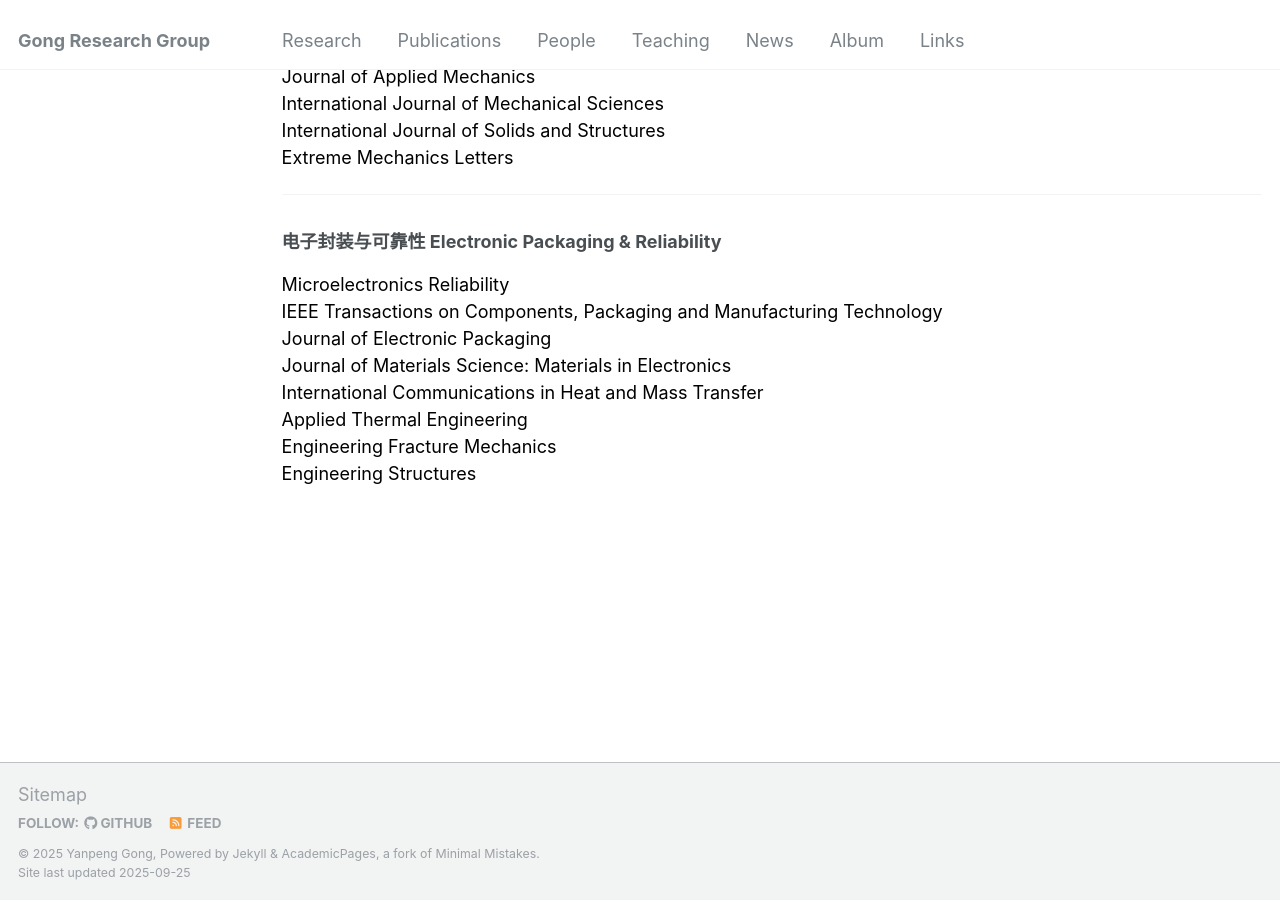
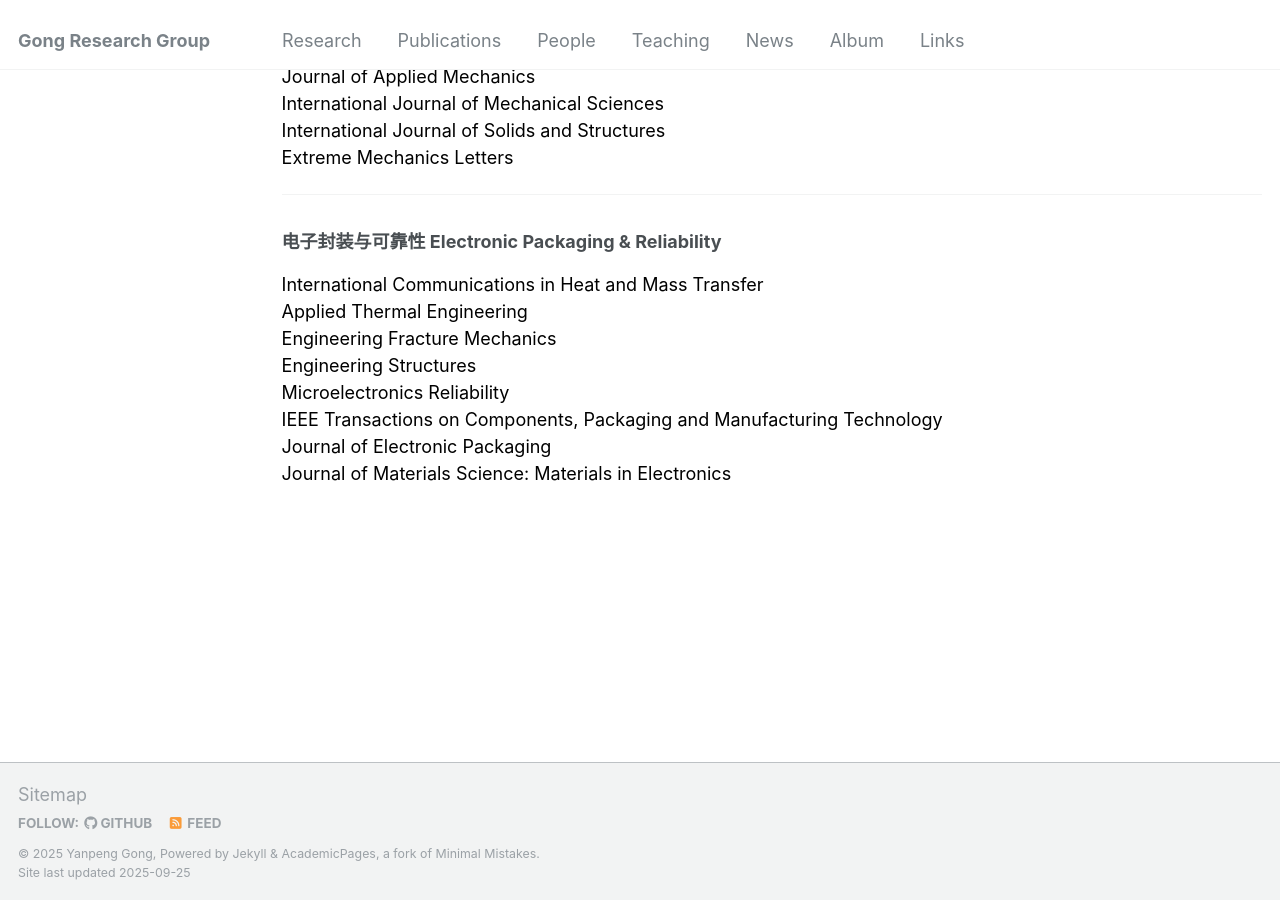
Before and after one commit to yanpeng-gong/yanpeng-gong.github.io, a Jekyll site: the page built from _links/ links.md, in a window 1280 px wide and 900 px high, scrolled down 853 px. Built offline with Jekyll 4.4.1, drawn with Linux system fonts in a browser that asks for light colours.

Commit message:
links pub

```diff
--- a/_links/ links.md
+++ b/_links/ links.md
@@ -54,12 +54,12 @@ author_profile: false
 <h3>电子封装与可靠性 Electronic Packaging & Reliability</h3>
 
 <p style="text-align:left;">
+<a href="https://www.sciencedirect.com/journal/international-communications-in-heat-and-mass-transfer" style="text-decoration:none;color:black;">International Communications in Heat and Mass Transfer</a><br>
+<a href="https://www.sciencedirect.com/journal/applied-thermal-engineering" style="text-decoration:none;color:black;">Applied Thermal Engineering</a><br>
+<a href="https://www.sciencedirect.com/journal/engineering-fracture-mechanics" style="text-decoration:none;color:black;">Engineering Fracture Mechanics</a><br>
+<a href="https://www.sciencedirect.com/journal/engineering-structures" style="text-decoration:none;color:black;">Engineering Structures</a><br>
 <a href="https://www.sciencedirect.com/journal/microelectronics-reliability" style="text-decoration:none;color:black;">Microelectronics Reliability</a><br>
 <a href="https://ieeexplore.ieee.org/xpl/RecentIssue.jsp?punumber=6144" style="text-decoration:none;color:black;">IEEE Transactions on Components, Packaging and Manufacturing Technology</a><br>
 <a href="https://asmedigitalcollection.asme.org/electronicpackaging" style="text-decoration:none;color:black;">Journal of Electronic Packaging</a><br>
 <a href="https://link.springer.com/journal/10854" style="text-decoration:none;color:black;">Journal of Materials Science: Materials in Electronics</a><br>
-<a href="https://www.sciencedirect.com/journal/international-communications-in-heat-and-mass-transfer" style="text-decoration:none;color:black;">International Communications in Heat and Mass Transfer</a><br>
-<a href="https://www.sciencedirect.com/journal/applied-thermal-engineering" style="text-decoration:none;color:black;">Applied Thermal Engineering</a><br>
-<a href="https://www.sciencedirect.com/journal/engineering-fracture-mechanics" style="text-decoration:none;color:black;">Engineering Fracture Mechanics</a><br>
-<a href="https://www.sciencedirect.com/journal/engineering-structures" style="text-decoration:none;color:black;">Engineering Structures</a><br>
 </p>
```
